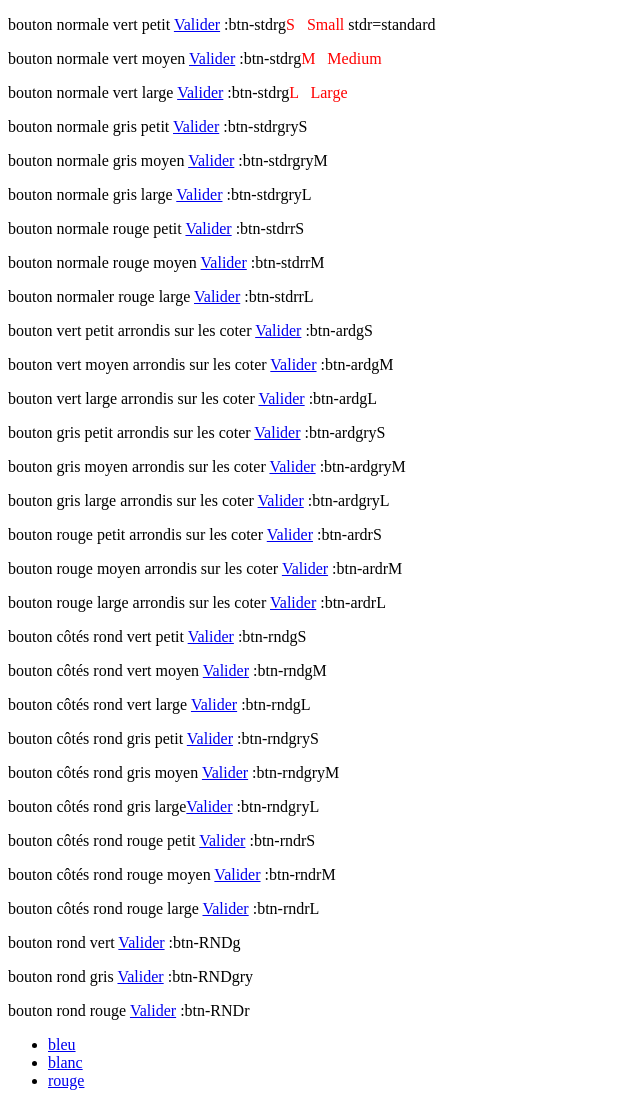
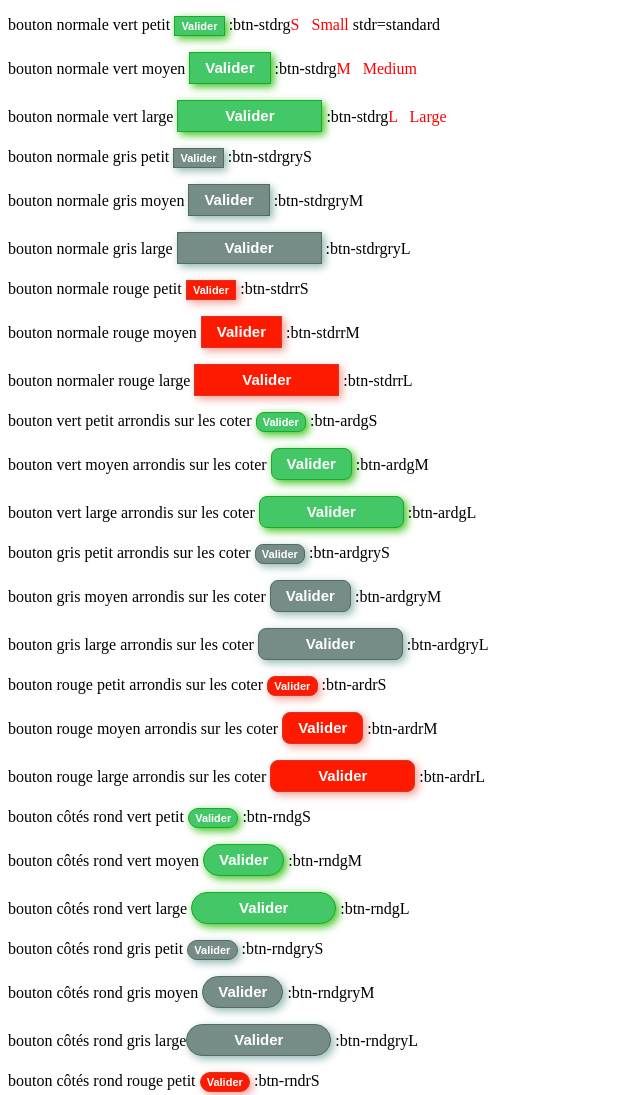
Before and after one commit to khousayoub/librairie, a plain HTML site: page Docbouton.html in a window 1280 px wide. Shown: the top 1095 px of the page, without its empty margins (0-640 px from the left). Drawn offline with Linux system fonts and the light colour scheme.

Commit message:
rename css to jimmylib,html to Docbouton+mediaQueries dans html

```diff
--- a/bouton.html
+++ b/Docbouton.html
@@ -2,7 +2,8 @@
 <html>
 	<head>
 		<meta charset="utf-8">
-		<link rel="stylesheet" href="jmmilib.css">
+		<meta name="viewport" content="width=device-width, initial-scale=1">
+		<link rel="stylesheet" href="jimmilib.css">
 		<title>Doc bouton</title>
 	</head>
 <body>
@@ -10,6 +11,12 @@
 	span {
 		color: red;
 	}
+
+@media screen and (max-width: 550px){
+   p {
+   		font-size: 12px;
+    }
+}
 
 </style>
 	<p>bouton normale vert petit <a href="#" class="btn-stdrgS">Valider</a> :btn-stdrg<span>S &nbsp; Small</span>&nbsp;stdr=standard</p>
@@ -46,16 +53,6 @@
 
 
 
-	<div class="pager">
-		<ul>
-			<li><a href="#"> bleu </a></li>
-			<li><a href="#"> blanc</a></li>
-			<li><a href="#"> rouge</a></li>
-		</ul>
-
-	</div>
-
-
 
 </body>
 </html>
--- a/jimmylib.css
+++ b/jimmilib.css
@@ -3,14 +3,14 @@
 
 
 .btn-stdrgS {  /*bouton standard vert petit*/
-	padding:4px 9px;
+	padding:0.250em 0.563em;
 	color:#ffffff;
 	font-family:Arial;
 	background-color:#44c767;
 	border:1px solid #18ab29;
 	text-decoration:none;
 	display:inline-block;
-	font-size:11px;
+	font-size:0.688em;
 	font-weight:bold;
 	box-shadow: 3px 3px 8px 0px #3dc21b;
 }
@@ -26,14 +26,14 @@
 
 
 .btn-stdrgM {  /*bouton standard vert moyen*/
-	padding:7px 16px;
+	padding:0.438em 1em;
 	color:#ffffff;
 	font-family:Arial;
 	background-color:#44c767;
 	border:1px solid #18ab29;
 	text-decoration:none;
 	display:inline-block;
-	font-size:15px;
+	font-size:0.938em;
 	font-weight:bold;
 	box-shadow: 3px 3px 8px 0px #3dc21b;
 }
@@ -49,14 +49,14 @@
 
 
 .btn-stdrgL {  /*bouton standard vert large*/
-	padding:7px 50px;
+	padding:0.438em 3.125em;
 	color:#ffffff;
 	font-family:Arial;
 	background-color:#44c767;
 	border:1px solid #18ab29;
 	text-decoration:none;
 	display:inline-block;
-	font-size:15px;
+	font-size:0.938em;
 	font-weight:bold;
 	box-shadow: 3px 3px 8px 0px #3dc21b;
 }
@@ -71,14 +71,14 @@
 }
 
 .btn-stdrgryS { /*bouton standard gris petit*/
-	padding:4px 9px;
+	padding:0.250em 0.563em;
 	color:#ffffff;
 	font-family:Arial;
 	background-color:#768d87;
 	border:1px solid #566963;
 	text-decoration:none;
 	display:inline-block;
-	font-size:11px;
+	font-size:0.688em;
 	font-weight:bold;
 	box-shadow: 3px 3px 8px 0px #91b8b3;
 }
@@ -92,37 +92,17 @@
 	background-color:#6c7c7c;
 }
 
-.btn-stdrrS { /*bouton standard rouge petit*/
-	padding:4px 9px;
-	color:#ffffff;
-	font-family:Arial;
-	background-color:#fe1a00;
-	border:1px solid #d83526;
-	text-decoration:none;
-	display:inline-block;
-	font-size:11px;
-	font-weight:bold;
-	box-shadow: 3px 3px 8px 0px #f29c93;
-}
 
-.btn-stdrrS:active {
-	position:relative;
-	top:1px;
-}
-
-.btn-stdrrS:hover {
-	background-color:#ce0100;
-}
 
 .btn-stdrgryM { /*bouton standard gris moyen*/
-	padding:7px 16px;
+	padding:0.438em 1em;
 	color:#ffffff;
 	font-family:Arial;
 	background-color:#768d87;
 	border:1px solid #566963;
 	text-decoration:none;
 	display:inline-block;
-	font-size:15px;
+	font-size:0.938em;
 	font-weight:bold;
 	box-shadow: 3px 3px 8px 0px #91b8b3;
 }
@@ -137,14 +117,14 @@
 }
 
 .btn-stdrgryL { /*bouton standard gris large*/
-	padding:7px 50px;
+	padding:0.438em 3.125em;
 	color:#ffffff;
 	font-family:Arial;
 	background-color:#768d87;
 	border:1px solid #566963;
 	text-decoration:none;
 	display:inline-block;
-	font-size:15px;
+	font-size:0.938em;
 	font-weight:bold;
 	box-shadow: 3px 3px 8px 0px #91b8b3;
 }
@@ -158,15 +138,37 @@
 	background-color:#6c7c7c;
 }
 
-.btn-stdrrM { /*bouton standard rouge moyen*/
-	padding:7px 16px;
+.btn-stdrrS { /*bouton standard rouge petit*/
+	padding:0.250em 0.563em;
 	color:#ffffff;
 	font-family:Arial;
 	background-color:#fe1a00;
 	border:1px solid #d83526;
 	text-decoration:none;
 	display:inline-block;
-	font-size:15px;
+	font-size:0.688em;
+	font-weight:bold;
+	box-shadow: 3px 3px 8px 0px #f29c93;
+}
+
+.btn-stdrrS:active {
+	position:relative;
+	top:1px;
+}
+
+.btn-stdrrS:hover {
+	background-color:#ce0100;
+}
+
+.btn-stdrrM { /*bouton standard rouge moyen*/
+	padding:0.438em 1em;
+	color:#ffffff;
+	font-family:Arial;
+	background-color:#fe1a00;
+	border:1px solid #d83526;
+	text-decoration:none;
+	display:inline-block;
+	font-size:0.938em;
 	font-weight:bold;
 	box-shadow: 3px 3px 8px 0px #f29c93;
 }
@@ -181,14 +183,14 @@
 }
 
 .btn-stdrrL { /*bouton standard rouge large*/
-	padding:7px 50px;
+	padding:0.438em 3.125em;
 	color:#ffffff;
 	font-family:Arial;
 	background-color:#fe1a00;
 	border:1px solid #d83526;
 	text-decoration:none;
 	display:inline-block;
-	font-size:15px;
+	font-size:0.938em;
 	font-weight:bold;
 	box-shadow: 3px 3px 8px 0px #f29c93;
 }
@@ -207,14 +209,14 @@
 		/* début bouton rectangulaire arrondis */
 
 .btn-ardgS { /*bouton arrondis vert petit*/
-	padding:4px 9px;
+	padding:0.250em 0.563em;
 	color:#ffffff;
 	font-family:Arial;
 	background-color:#44c767;
 	border:1px solid #18ab29;
 	text-decoration:none;
 	display:inline-block;
-	font-size:11px;
+	font-size:0.688em;
 	font-weight:bold;
 	box-shadow: 3px 3px 8px 0px #3dc21b;
 	border-radius:8px;
@@ -230,14 +232,14 @@
 }
 
 .btn-ardgM { /*bouton arrondis vert moyen*/
-	padding:7px 16px;
+	padding:0.438em 1em;
 	color:#ffffff;
 	font-family:Arial;
 	background-color:#44c767;
 	border:1px solid #18ab29;
 	text-decoration:none;
 	display:inline-block;
-	font-size:15px;
+	font-size:0.938em;
 	font-weight:bold;
 	box-shadow: 3px 3px 8px 0px #3dc21b;
 	border-radius:8px;
@@ -253,14 +255,14 @@
 }
 
 .btn-ardgL { /*bouton arrondis vert large*/
-	padding:7px 50px;
+	padding:0.438em 3.125em;
 	color:#ffffff;
 	font-family:Arial;
 	background-color:#44c767;
 	border:1px solid #18ab29;
 	text-decoration:none;
 	display:inline-block;
-	font-size:15px;
+	font-size:0.938em;
 	font-weight:bold;
 	box-shadow: 3px 3px 8px 0px #3dc21b;
 	border-radius:8px;
@@ -276,14 +278,14 @@
 }
 
 .btn-ardgryS { /*bouton arrondis gris petit*/
-	padding:4px 9px;
+	padding:0.250em 0.563em;
 	color:#ffffff;
 	font-family:Arial;
 	background-color:#768d87;
 	border:1px solid #566963;
 	text-decoration:none;
 	display:inline-block;
-	font-size:11px;
+	font-size:0.688em;
 	font-weight:bold;
 	box-shadow: 3px 3px 8px 0px #91b8b3;
 	border-radius:8px;
@@ -300,14 +302,14 @@
 
 
 .btn-ardgryM { /*bouton arrondis gris moyen*/
-	padding:7px 16px;
+	padding:0.438em 1em;
 	color:#ffffff;
 	font-family:Arial;
 	background-color:#768d87;
 	border:1px solid #566963;
 	text-decoration:none;
 	display:inline-block;
-	font-size:15px;
+	font-size:0.938em;
 	font-weight:bold;
 	box-shadow: 3px 3px 8px 0px #91b8b3;
 	border-radius:8px;
@@ -323,14 +325,14 @@
 }
 
 .btn-ardgryL{ /*bouton arrondis gris large*/
-	padding:7px 50px;
+	padding:0.438em 3.125em;
 	color:#ffffff;
 	font-family:Arial;
 	background-color:#768d87;
 	border:1px solid #566963;
 	text-decoration:none;
 	display:inline-block;
-	font-size:15px;
+	font-size:0.938em;
 	font-weight:bold;
 	box-shadow: 3px 3px 8px 0px #91b8b3;
 	border-radius:8px;
@@ -346,14 +348,14 @@
 }
 
 .btn-ardrS { /*bouton arrondis rouge petit*/
-	padding:4px 9px;
+	padding:0.250em 0.563em;
 	color:#ffffff;
 	font-family:Arial;
 	background-color:#fe1a00;
 	border:1px solid #d83526;
 	text-decoration:none;
 	display:inline-block;
-	font-size:11px;
+	font-size:0.688em;
 	font-weight:bold;
 	box-shadow: 3px 3px 8px 0px #f29c93;
 	border-radius:8px;
@@ -369,14 +371,14 @@
 }
 
 .btn-ardrM { /*bouton arrondis rouge moyen*/
-	padding:7px 16px;
+	padding:0.438em 1em;
 	color:#ffffff;
 	font-family:Arial;
 	background-color:#fe1a00;
 	border:1px solid #d83526;
 	text-decoration:none;
 	display:inline-block;
-	font-size:15px;
+	font-size:0.938em;
 	font-weight:bold;
 	box-shadow: 3px 3px 8px 0px #f29c93;
 	border-radius:8px;
@@ -392,14 +394,14 @@
 }
 
 .btn-ardrL { /*bouton arrondis rouge large*/
-	padding:7px 50px;
+	padding:0.438em 3.125em;
 	color:#ffffff;
 	font-family:Arial;
 	background-color:#fe1a00;
 	border:1px solid #d83526;
 	text-decoration:none;
 	display:inline-block;
-	font-size:15px;
+	font-size:0.938em;
 	font-weight:bold;
 	box-shadow: 3px 3px 8px 0px #f29c93;
 	border-radius:8px;
@@ -418,14 +420,14 @@
 	/*début bouton côtés rond*/
 
 .btn-rndgS { /*bouton côtés rond vert petit*/
-	padding:4px 9px;
+	padding:0.250em 0.563em;
 	color:#ffffff;
 	font-family:Arial;
 	background-color:#44c767;
 	border:1px solid #18ab29;
 	text-decoration:none;
 	display:inline-block;
-	font-size:11px;
+	font-size:0.688em;
 	font-weight:bold;
 	box-shadow: 3px 3px 8px 0px #3dc21b;
 	border-radius:28px;
@@ -442,14 +444,14 @@
 
 
 .btn-rndgM { /*bouton côtés rond vert moyen*/
-	padding:7px 16px;
+	padding:0.438em 1em;
 	color:#ffffff;
 	font-family:Arial;
 	background-color:#44c767;
 	border:1px solid #18ab29;
 	text-decoration:none;
 	display:inline-block;
-	font-size:15px;
+	font-size:0.938em;
 	font-weight:bold;
 	box-shadow: 3px 3px 8px 0px #3dc21b;
 	border-radius:28px;
@@ -465,14 +467,14 @@
 }
 
 .btn-rndgL { /*bouton côtés rond vert large*/
-	padding:7px 50px;
+	padding:0.438em 3.125em;
 	color:#ffffff;
 	font-family:Arial;
 	background-color:#44c767;
 	border:1px solid #18ab29;
 	text-decoration:none;
 	display:inline-block;
-	font-size:15px;
+	font-size:0.938em;
 	font-weight:bold;
 	box-shadow: 3px 3px 8px 0px #3dc21b;
 	border-radius:28px;
@@ -488,37 +490,14 @@
 }
 
 .btn-rndgryS { /*bouton côtés rond gris petit*/
-	padding:4px 9px;
+	padding:0.250em 0.563em;
 	color:#ffffff;
 	font-family:Arial;
 	background-color:#768d87;
 	border:1px solid #566963;
 	text-decoration:none;
 	display:inline-block;
-	font-size:11px;
-	font-weight:bold;
-	box-shadow: 3px 3px 8px 0px #91b8b3;
-	border-radius:28px;
-}
-
-.btn-rndgryS:active {
-	position:relative;
-	top:1px;
-}
-
-.btn-rndgryS:hover {
-	background-color:#6c7c7c;
-}
-
-.btn-rndgryS { /*bouton côtés rond gris petit*/
-	padding:4px 9px;
-	color:#ffffff;
-	font-family:Arial;
-	background-color:#768d87;
-	border:1px solid #566963;
-	text-decoration:none;
-	display:inline-block;
-	font-size:11px;
+	font-size:0.688em;
 	font-weight:bold;
 	box-shadow: 3px 3px 8px 0px #91b8b3;
 	border-radius:28px;
@@ -535,14 +514,14 @@
 
 
 .btn-rndgryM { /*bouton côtés rond gris moyen*/
-	padding:7px 16px;
+	padding:0.438em 1em;
 	color:#ffffff;
 	font-family:Arial;
 	background-color:#768d87;
 	border:1px solid #566963;
 	text-decoration:none;
 	display:inline-block;
-	font-size:15px;
+	font-size:0.938em;
 	font-weight:bold;
 	box-shadow: 3px 3px 8px 0px #91b8b3;
 	border-radius:28px;
@@ -558,14 +537,14 @@
 }
 
 .btn-rndgryL { /*bouton côtés rond gris large*/
-	padding:7px 50px;
+	padding:0.438em 3.125em;
 	color:#ffffff;
 	font-family:Arial;
 	background-color:#768d87;
 	border:1px solid #566963;
 	text-decoration:none;
 	display:inline-block;
-	font-size:15px;
+	font-size:0.938em;
 	font-weight:bold;
 	box-shadow: 3px 3px 8px 0px #91b8b3;
 	border-radius:28px;
@@ -581,14 +560,14 @@
 }
 
 .btn-rndrS { /*bouton côtés rond rouge petit*/
-	padding:4px 9px;
+	padding:0.250em 0.563em;
 	color:#ffffff;
 	font-family:Arial;
 	background-color:#fe1a00;
 	border:1px solid #d83526;
 	text-decoration:none;
 	display:inline-block;
-	font-size:11px;
+	font-size:0.688em;
 	font-weight:bold;
 	box-shadow: 3px 3px 8px 0px #f29c93;
 	border-radius:28px;
@@ -605,14 +584,14 @@
 
 
 .btn-rndrM { /*bouton côtés rond rouge moyen*/
-	padding:7px 16px;
+	padding:0.438em 1em;
 	color:#ffffff;
 	font-family:Arial;
 	background-color:#fe1a00;
 	border:1px solid #d83526;
 	text-decoration:none;
 	display:inline-block;
-	font-size:15px;
+	font-size:0.938em;
 	font-weight:bold;
 	box-shadow: 3px 3px 8px 0px #f29c93;
 	border-radius:28px;
@@ -628,14 +607,14 @@
 }
 
 .btn-rndrL { /*bouton côtés rond rouge large*/
-	padding:7px 50px;
+	padding:0.438em 3.125em;
 	color:#ffffff;
 	font-family:Arial;
 	background-color:#fe1a00;
 	border:1px solid #d83526;
 	text-decoration:none;
 	display:inline-block;
-	font-size:15px;
+	font-size:0.938em;
 	font-weight:bold;
 	box-shadow: 3px 3px 8px 0px #f29c93;
 	border-radius:28px;
@@ -722,10 +701,12 @@
 	background-color:#ce0100;
 }
 
+
+
 /*.navbar-btn {
   margin-top: 8px;
   margin-bottom: 8px;
-  }*/
+  }
 
  .pager {
   padding-left: 0;
@@ -754,5 +735,5 @@
 }
 .pager .next > a,
 .pager .next > span {
-  /*float: right;*/
-}
+  float: right;
+}*/
```
